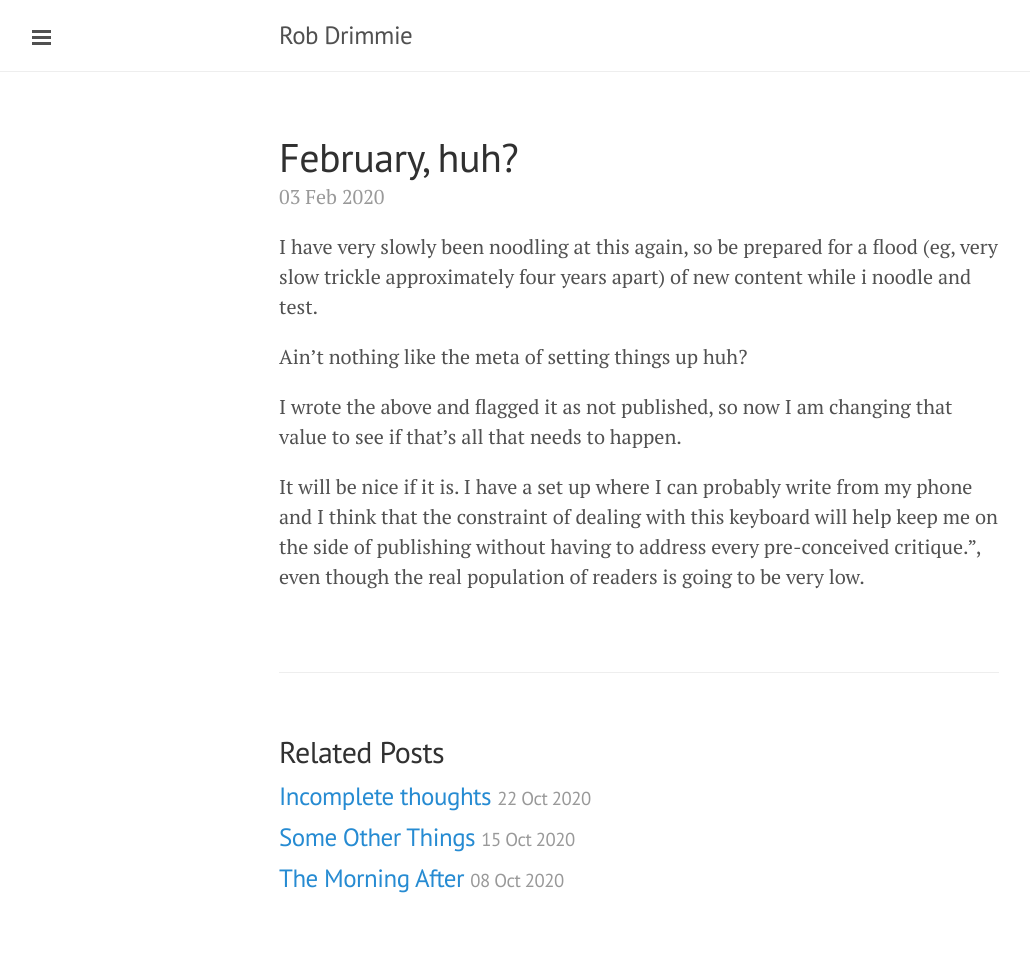
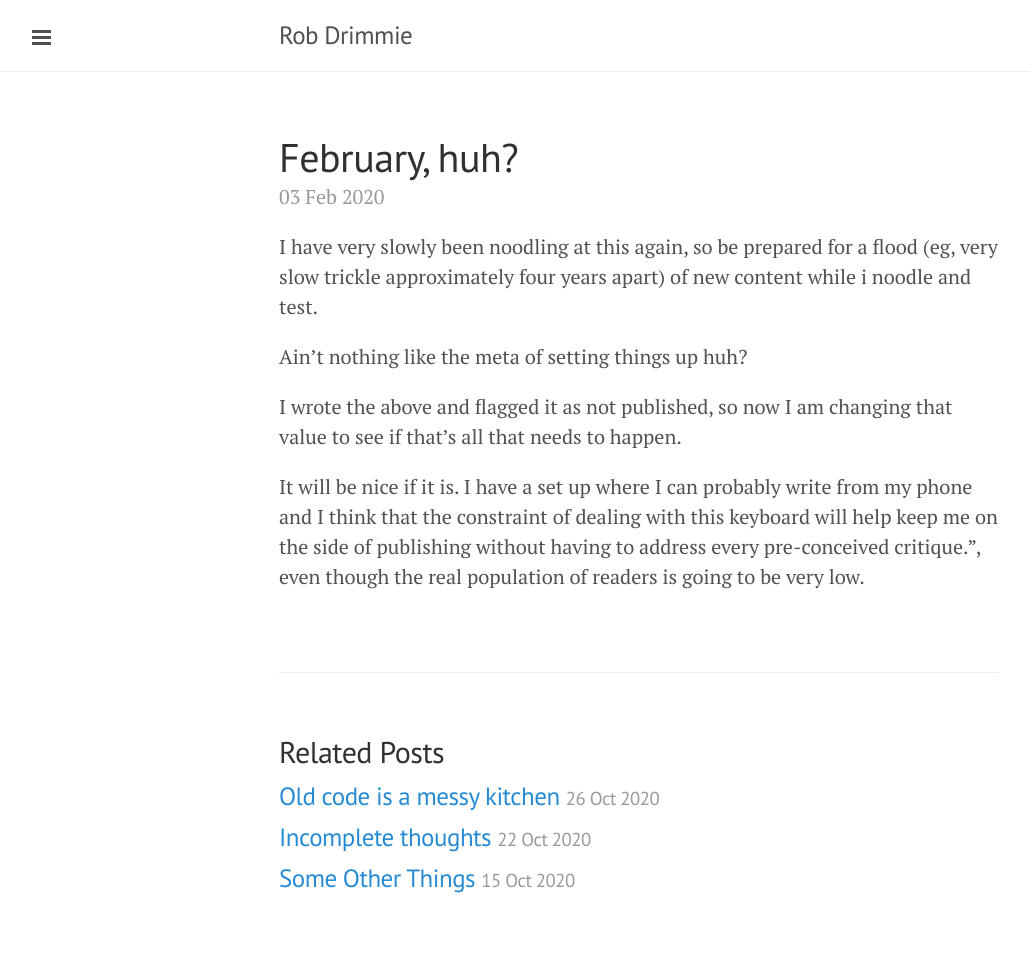
Before and after one commit to robdrimmie/robdrimmie.github.io, a Jekyll site: the page built from _posts/2020-02-03-february-huh.markdown, in a window 1280 px wide. Shown: the whole page, without its empty margins (1-1031 px from the left). Built offline with Jekyll 4.4.1, drawn with Linux system fonts in a browser that asks for light colours.

```diff
--- a/_posts/2020-10-26-draft-oldcodeismessykitchen.markdown
+++ b/_posts/2020-10-26-oldcodeismessykitchen.markdown
@@ -1,8 +1,8 @@
 ---
-published: false
-title: Incomplete thoughts
+published: true
+title: Old code is a messy kitchen
 layout: post
-tags: meta
+tags: ramble, dev
 ---
 It's like a messy kitchen. An old code base, I mean. You can walk in and you can try to understand it before you do things and maybe ultimately that is best I don't know. But I like to figure it out by getting in there and puttering. There's usually a lot of very obvious garbage to toss and even if you just move it into a corner until you better understand what is and isn't garbage, working through that layer starts to expose the valuable bits underneath.
 
```
